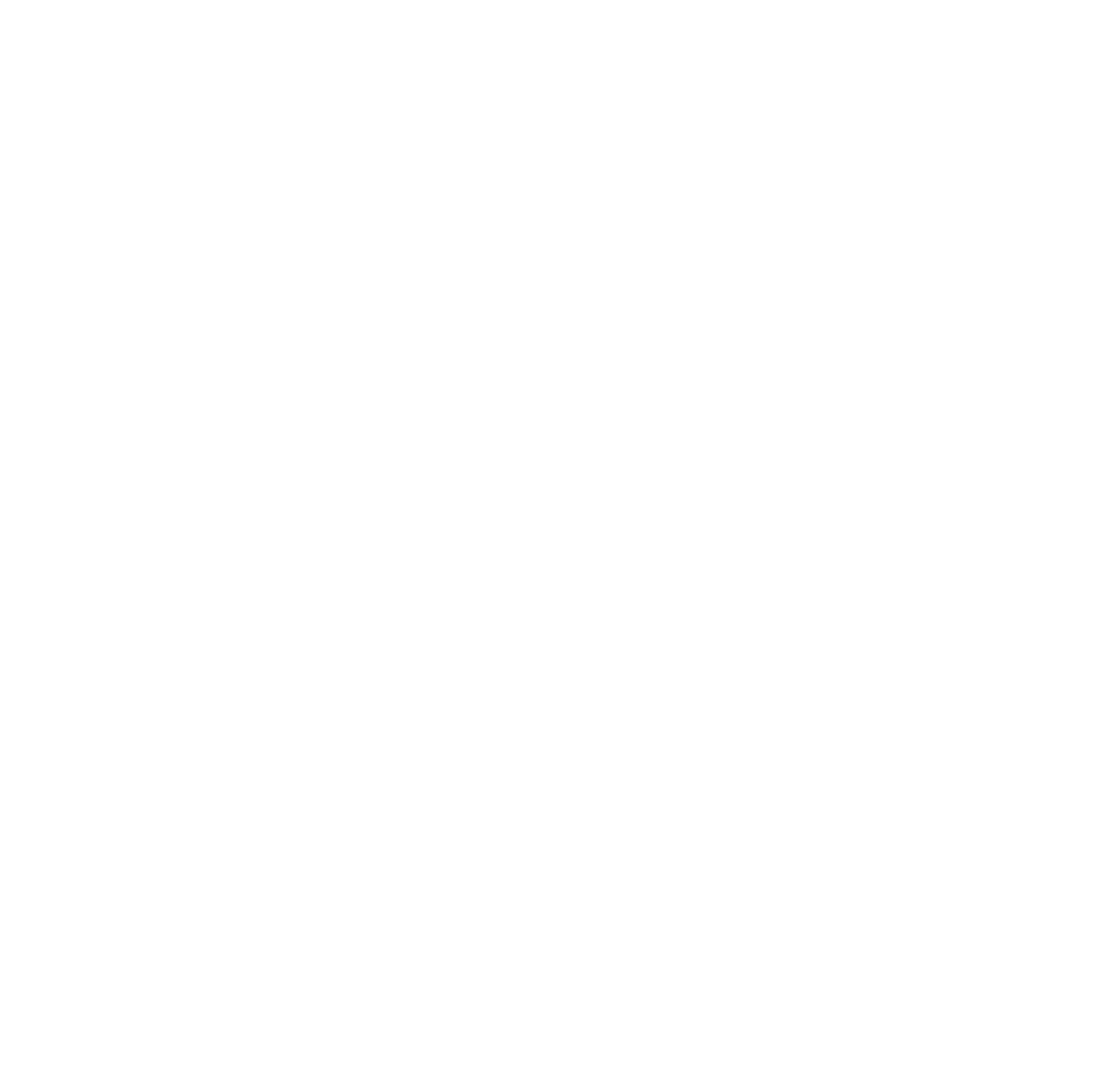
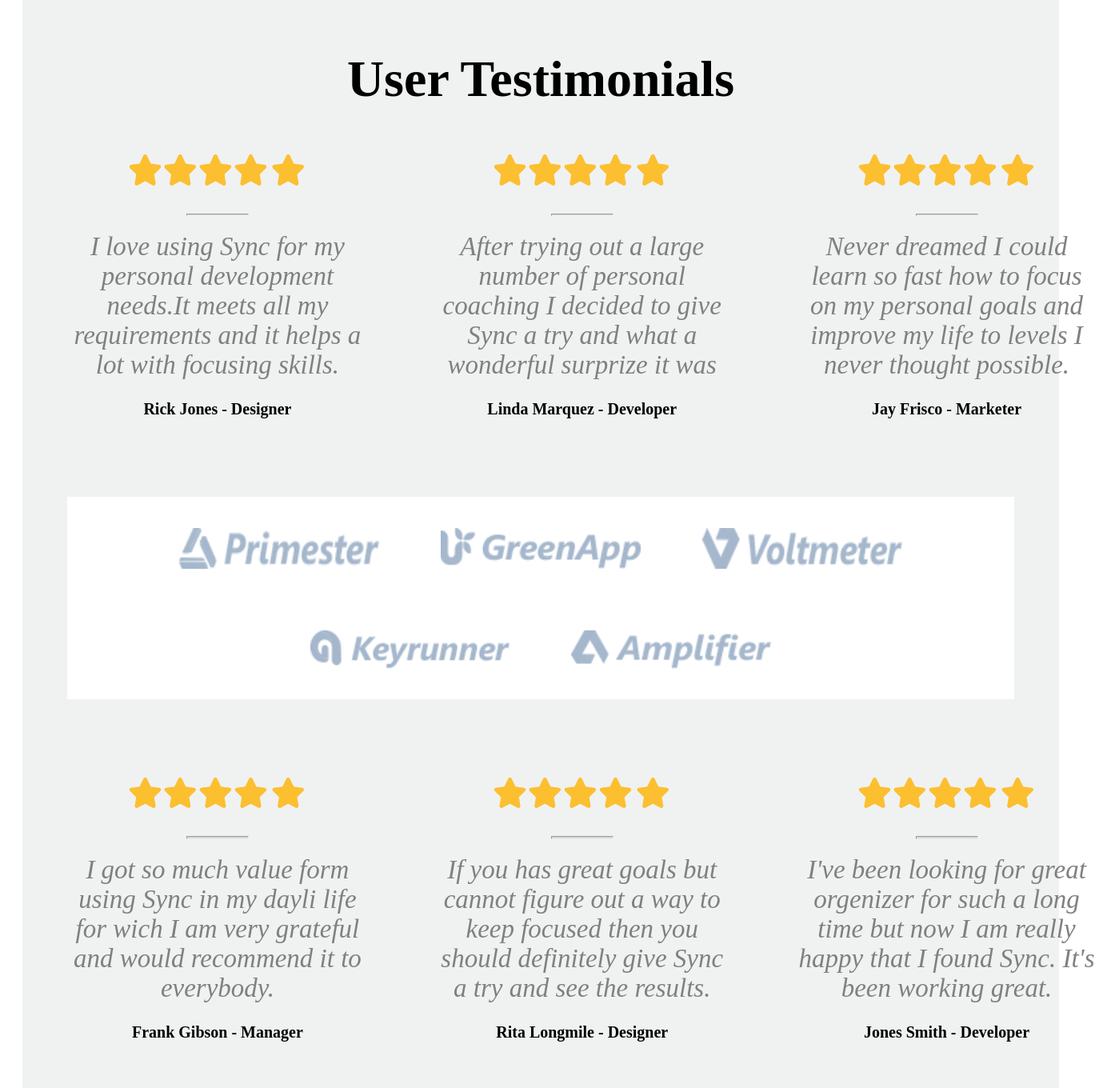
Before and after one commit to luluzan/vue-pr2, a Vue app: page / in a window 1280 px wide. Shown: the part 340-1705 px from the top of the page at 80% size, 1374 px wide, since content can reach past the window. Before the commit the page ends 800 px from the top, so only its background shows below. Built offline with nearby package versions, Linux system fonts and the light colour scheme.

Commit message:
User experience commited

```diff
--- a/src/App.vue
+++ b/src/App.vue
@@ -1,7 +1,8 @@
 <script setup>
 import Component_h1 from './components/Component_h1.vue'
-import ComponentDefaultList from './components/ComponentDefaultList.vue';
-import ComponentBtnGeneral from './components/ComponentBtnGeneral.vue';
+import ComponentDefaultList from './components/ComponentDefaultList.vue'
+import ComponentBtnGeneral from './components/ComponentBtnGeneral.vue'
+import UserExperienceComponent from './components/UserExperienceComponent.vue'
 </script>
 
 <template>
@@ -17,6 +18,7 @@
       <ComponentDefaultList  msg="Begin monitoring your day to day routine with Sync app" />
       <ComponentDefaultList  msg="See the improved results in no more than a couple of weeks" />
     </ul>
+    <UserExperienceComponent msg="User testimonials"/>
   </main>
 </template>
 
--- a/src/assets/main.css
+++ b/src/assets/main.css
@@ -1,5 +1,8 @@
 /* @import './base.css'; */
 @import url('https://fonts.googleapis.com/css?family=Open+Sans:400,400i,700&display=swap&subset=latin-ext');
+:root{
+  --color-gray: gray;
+}
 #app {
   max-width: 1280px;
   margin: 0 auto;
--- a/src/components/UserExperienceComponent.vue
+++ b/src/components/UserExperienceComponent.vue
@@ -1,12 +1,167 @@
+<script setup>
+defineProps({
+    msg: {
+        type: String,
+        required: true
+    }
+})
+
+</script>
 
 <template>
-  <h1>Hola, {{chicosA}}!!!</h1>
+  <section class="user_testimonials">
+   <article class="class_user_exp">
+    <h2>User Testimonials</h2>
+    <div class="clmns">
+      <div class="user_testimonial_columns">
+        <div class="stars">
+          <img src="../images/star-solid.svg">
+        </div>
+        <hr class="hr_class">
+        <p class="p_user_exp">I love using Sync for my personal development needs.It meets all my requirements and it helps a lot with focusing skills. </p>
+        <p class="username_style">Rick Jones - Designer</p>
+      </div>
+
+      <div class="user_testimonial_columns">
+        <div class="stars">
+          <img src="../images/star-solid.svg">
+        </div>
+        <hr class="hr_class">
+        <p class="p_user_exp">After trying out a large number of personal coaching I decided to give Sync a try and what a wonderful surprize it was</p>
+        <p class="username_style">Linda Marquez - Developer</p>
+      </div>
+
+      <div class="user_testimonial_columns">
+        <div class="stars">
+          <img src="../images/star-solid.svg">
+        </div>
+        <hr class="hr_class">
+        <p class="p_user_exp">Never dreamed I could learn so fast how to focus on my personal goals and improve my life to levels I never thought possible. </p>
+        <p class="username_style">Jay Frisco - Marketer</p>
+      </div>
+    </div>
+
+    <div class="custom_icons">
+      <div class="logo_user_exp">
+        <img src="../images/customer-logo-1.png" width="250px"/>
+      </div>
+      <div class="logo_user_exp">
+        <img src="../images/customer-logo-2.png" width="250px"/>
+      </div>
+      <div class="logo_user_exp">
+        <img src="../images/customer-logo-3.png" width="250px"/>
+      </div>
+      <div class="logo_user_exp">
+        <img src="../images/customer-logo-4.png" width="250px"/>
+      </div>
+      <div class="logo_user_exp">
+        <img src="../images/customer-logo-5.png" width="250px"/>
+      </div>
+    </div>
+    <div class="clmns">
+      <div class="user_testimonial_columns">
+        <div class="stars">
+          <img src="../images/star-solid.svg">
+        </div>
+        <hr class="hr_class">
+        <p class="p_user_exp">I got so much value form using Sync in my dayli life for wich I am very grateful and would recommend it to everybody. </p>
+        <p class="username_style">Frank Gibson - Manager</p>
+      </div>
+
+      <div class="user_testimonial_columns">
+        <div class="stars">
+          <img src="../images/star-solid.svg">
+        </div>
+        <hr class="hr_class">
+        <p class="p_user_exp">If you has great goals but cannot figure out a way to keep focused then you should definitely give Sync a try and see the results.</p>
+        <p class="username_style">Rita Longmile - Designer</p>
+      </div>
+
+      <div class="user_testimonial_columns">
+        <div class="stars">
+          <img src="../images/star-solid.svg">
+        </div>
+        <hr class="hr_class">
+        <p class="p_user_exp">I've been looking for great orgenizer for such a long time but now I am really happy that I found Sync. It's been working great. </p>
+        <p class="username_style">Jones Smith - Developer</p>
+      </div>
+    </div>
+   </article>
+  </section>
 </template>
 
 
-<style lang="css" scoped>
+<style scoped>
+
+.user_testimonials{
+  width: 100%;
+  margin: 20px;
+  background-color:rgb(240, 242, 242);
+  padding: 0em 1em;
+}
+  h2{
+    font-size: 4em;
+    text-align: center;
+    padding-top: 2em;
+    margin:0 auto;
+  }
+.user_testimonial_columns{
+  display: flex;
+  flex-direction: column;
+  text-align: center;
+  align-items: center; /*centra stars*/
+  justify-content: center;
+  margin: 3%;
+  min-width:380px;
+}
+ .stars{
+  display: flex;
+  flex-direction: row;
+  margin:20px;
+  justify-content: center;
+  width: 12vw;
+  height: 5vh;
+}
+.clmns{
+  display: flex;
+  flex-direction: row;
+}
+.p_user_exp{
+  /* color: var(--color-gray); */
+  color:gray;
+  font-style: italic;
+  font-size: 33px;
+  /* font-size:clamp(2rem,1rem +10vw, 4rem); */
+
+  margin: 5px;
+}
+.hr_class{
+  width: 20%;
+  height: 0.5%;
+  margin:15px 15px;
+  /* background-color: var(--color-gray); */
+  background-color:rgb(218, 215, 215);
+}
+.username_style{
+  font-weight:bold;
+  font-style:normal;
+  font-size: 20px;
+}
+.custom_icons{
+  display:flex;
+  flex-direction: row;
+  flex-wrap:wrap ;
+  justify-content: center;
+  background-color:white;
+  border:none;
+  margin:40px;
+
+}
+.logo_user_exp{
+  display:flex;
+  flex-direction: row;
+  justify-content:space-evenly;
+  margin: 3vw;
+  box-sizing: content-box;
+}
 </style>
-
-<script setup>
-  const chicosA = "chicos"
-</script>
```
